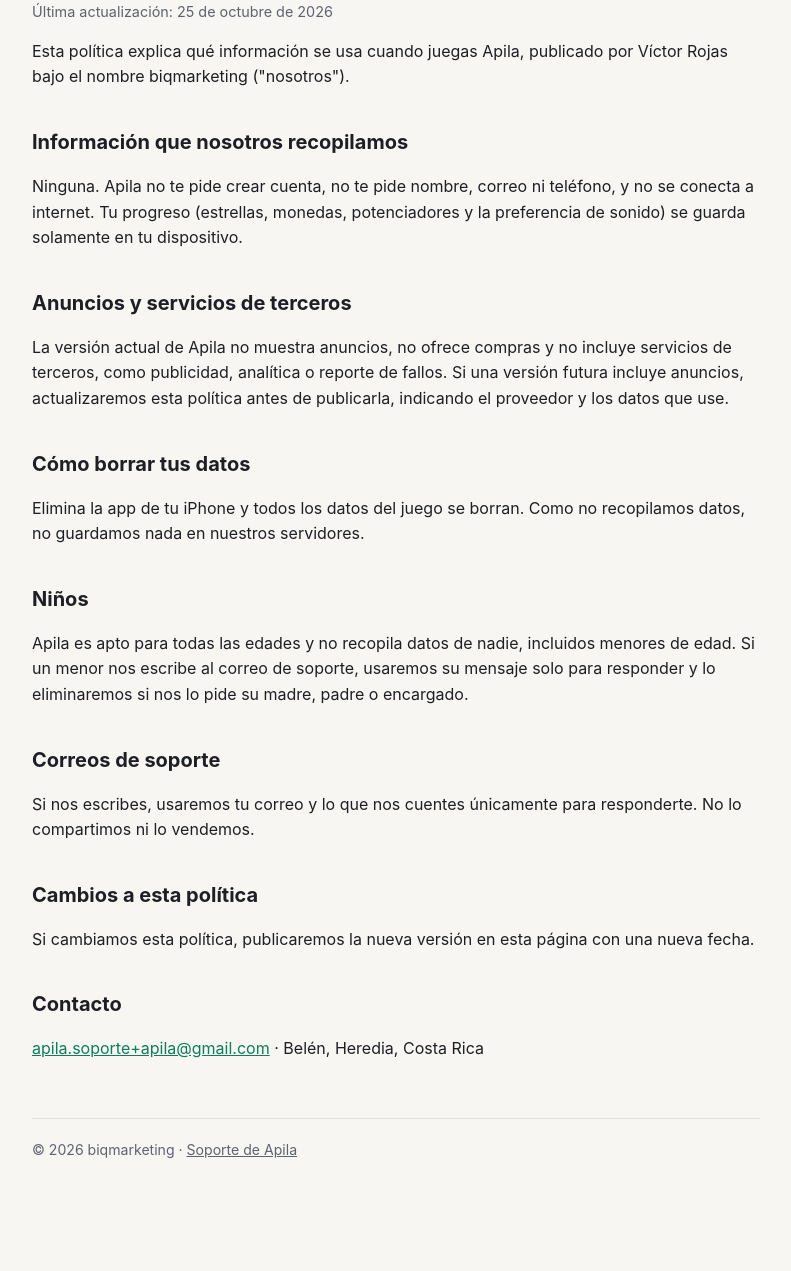
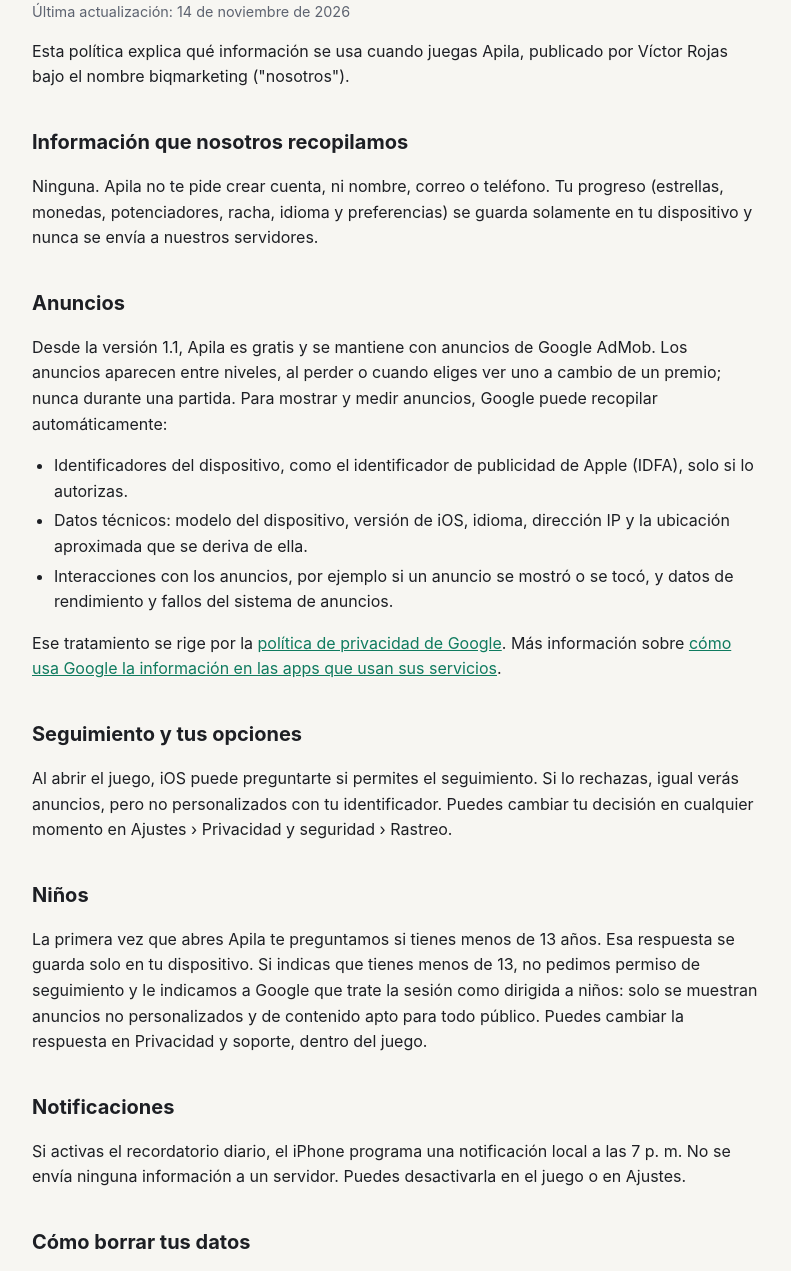
Before and after one commit to biqmarketing/biqmarketing.github.io, a plain HTML site: page apila/privacidad.html in a window 1280 px wide. Shown: the part 167-1438 px from the top of the page, without its empty margins (244-1035 px from the left). Before the commit the page ends 1392 px from the top, so only its background shows below. Drawn offline with Linux system fonts and the light colour scheme.

Commit message:
Update privacidad.html

```diff
--- a/apila/privacidad.html
+++ b/apila/privacidad.html
@@ -11,28 +11,40 @@
 <div class="wrap">
   <header class="site">
     <a class="brand" href="../">biq<span>marketing</span></a>
-    <nav><a href="./">Apila</a></nav>
+    <nav><a href="./">Apila</a> · <a href="privacy.html">English</a></nav>
   </header>
 
   <h1>Política de privacidad de Apila</h1>
-  <p class="small">Última actualización: 25 de octubre de 2026</p>
+  <p class="small">Última actualización: 14 de noviembre de 2026</p>
 
   <p>Esta política explica qué información se usa cuando juegas Apila, publicado por Víctor Rojas bajo el nombre biqmarketing ("nosotros").</p>
 
   <h2>Información que nosotros recopilamos</h2>
-  <p>Ninguna. Apila no te pide crear cuenta, no te pide nombre, correo ni teléfono, y no se conecta a internet. Tu progreso (estrellas, monedas, potenciadores y la preferencia de sonido) se guarda solamente en tu dispositivo.</p>
+  <p>Ninguna. Apila no te pide crear cuenta, ni nombre, correo o teléfono. Tu progreso (estrellas, monedas, potenciadores, racha, idioma y preferencias) se guarda solamente en tu dispositivo y nunca se envía a nuestros servidores.</p>
 
-  <h2>Anuncios y servicios de terceros</h2>
-  <p>La versión actual de Apila no muestra anuncios, no ofrece compras y no incluye servicios de terceros, como publicidad, analítica o reporte de fallos. Si una versión futura incluye anuncios, actualizaremos esta política antes de publicarla, indicando el proveedor y los datos que use.</p>
+  <h2>Anuncios</h2>
+  <p>Desde la versión 1.1, Apila es gratis y se mantiene con anuncios de Google AdMob. Los anuncios aparecen entre niveles, al perder o cuando eliges ver uno a cambio de un premio; nunca durante una partida. Para mostrar y medir anuncios, Google puede recopilar automáticamente:</p>
+  <ul>
+    <li>Identificadores del dispositivo, como el identificador de publicidad de Apple (IDFA), solo si lo autorizas.</li>
+    <li>Datos técnicos: modelo del dispositivo, versión de iOS, idioma, dirección IP y la ubicación aproximada que se deriva de ella.</li>
+    <li>Interacciones con los anuncios, por ejemplo si un anuncio se mostró o se tocó, y datos de rendimiento y fallos del sistema de anuncios.</li>
+  </ul>
+  <p>Ese tratamiento se rige por la <a href="https://policies.google.com/privacy">política de privacidad de Google</a>. Más información sobre <a href="https://policies.google.com/technologies/partner-sites">cómo usa Google la información en las apps que usan sus servicios</a>.</p>
+
+  <h2>Seguimiento y tus opciones</h2>
+  <p>Al abrir el juego, iOS puede preguntarte si permites el seguimiento. Si lo rechazas, igual verás anuncios, pero no personalizados con tu identificador. Puedes cambiar tu decisión en cualquier momento en Ajustes › Privacidad y seguridad › Rastreo.</p>
+
+  <h2>Niños</h2>
+  <p>La primera vez que abres Apila te preguntamos si tienes menos de 13 años. Esa respuesta se guarda solo en tu dispositivo. Si indicas que tienes menos de 13, no pedimos permiso de seguimiento y le indicamos a Google que trate la sesión como dirigida a niños: solo se muestran anuncios no personalizados y de contenido apto para todo público. Puedes cambiar la respuesta en Privacidad y soporte, dentro del juego.</p>
+
+  <h2>Notificaciones</h2>
+  <p>Si activas el recordatorio diario, el iPhone programa una notificación local a las 7 p. m. No se envía ninguna información a un servidor. Puedes desactivarla en el juego o en Ajustes.</p>
 
   <h2>Cómo borrar tus datos</h2>
-  <p>Elimina la app de tu iPhone y todos los datos del juego se borran. Como no recopilamos datos, no guardamos nada en nuestros servidores.</p>
-
-  <h2>Niños</h2>
-  <p>Apila es apto para todas las edades y no recopila datos de nadie, incluidos menores de edad. Si un menor nos escribe al correo de soporte, usaremos su mensaje solo para responder y lo eliminaremos si nos lo pide su madre, padre o encargado.</p>
+  <p>Elimina la app de tu iPhone y todos los datos del juego se borran. Para los datos de anuncios, puedes restablecer o limitar el identificador de publicidad en los ajustes de privacidad de iOS.</p>
 
   <h2>Correos de soporte</h2>
-  <p>Si nos escribes, usaremos tu correo y lo que nos cuentes únicamente para responderte. No lo compartimos ni lo vendemos.</p>
+  <p>Si nos escribes, usaremos tu correo y lo que nos cuentes únicamente para responderte. No lo compartimos ni lo vendemos. Si un menor nos escribe, usaremos su mensaje solo para responder y lo eliminaremos si lo pide su madre, padre o encargado.</p>
 
   <h2>Cambios a esta política</h2>
   <p>Si cambiamos esta política, publicaremos la nueva versión en esta página con una nueva fecha.</p>
```
